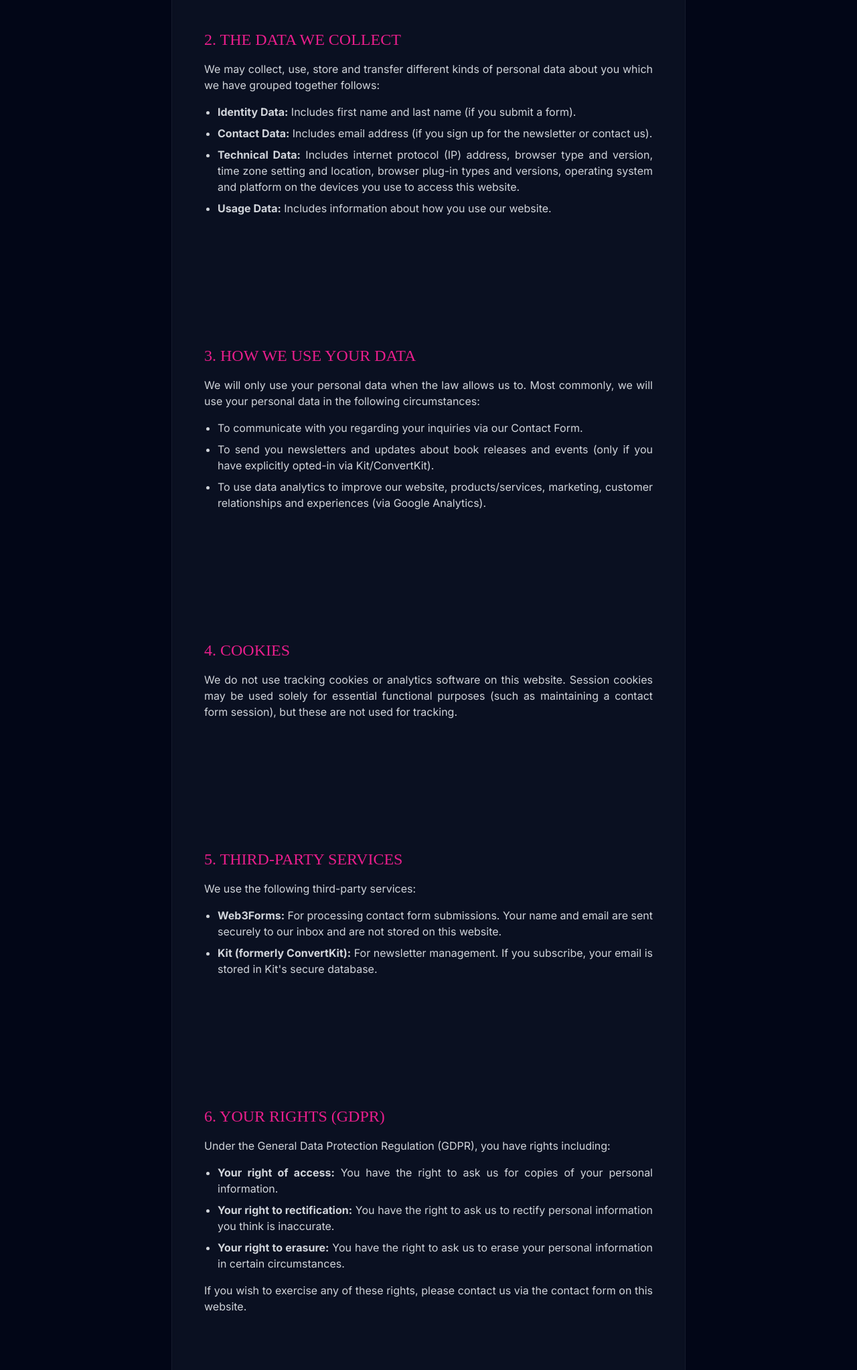
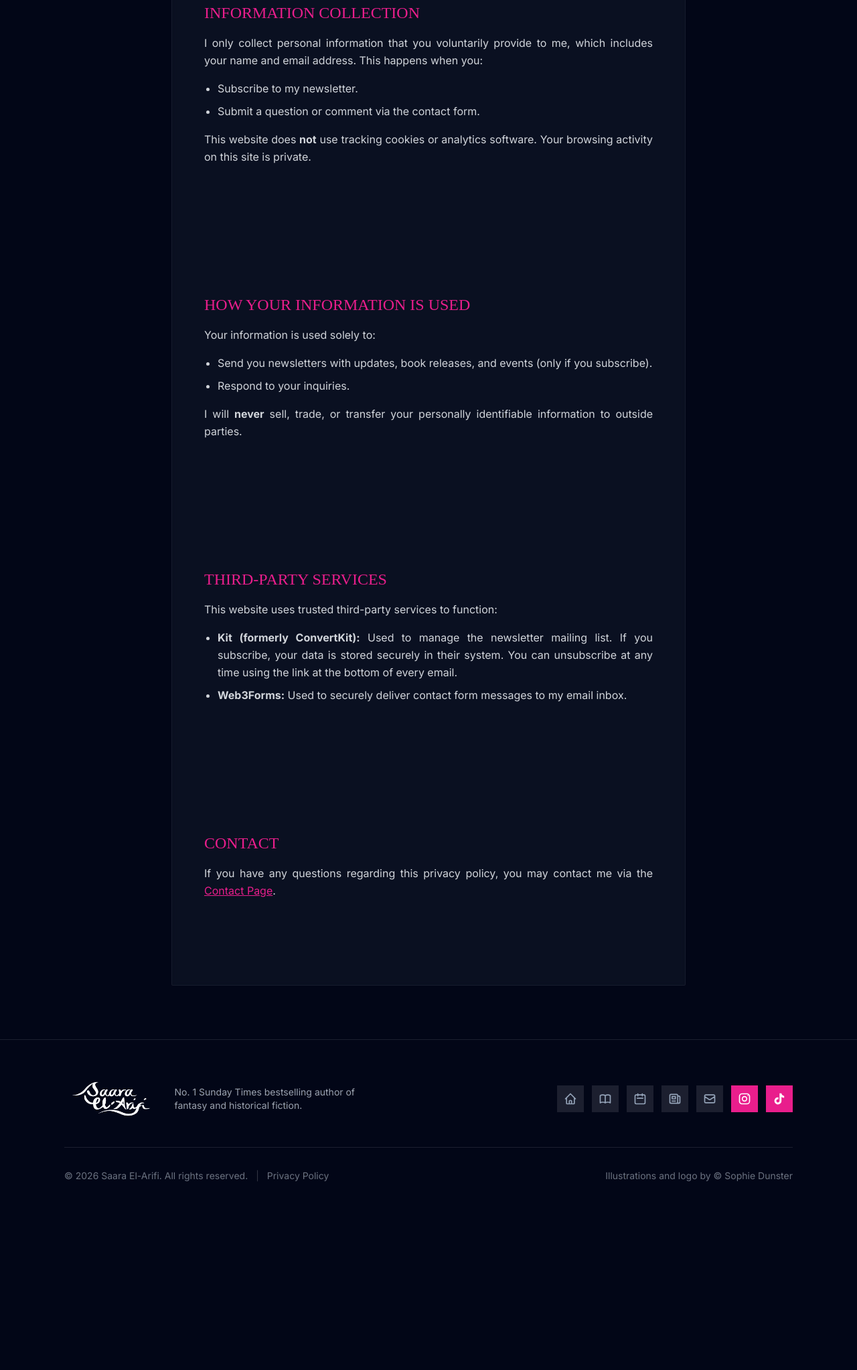
Before and after one commit to jimdynasty/SEAweb, a plain HTML site: page privacy.html in a window 1280 px wide. Shown: the part 699-2745 px from the top of the page at 67% size. After the commit the page ends 2513 px from the top, so only its background shows below. Drawn offline with nearby package versions, Linux system fonts and the light colour scheme; a web font is replaced by a local one.

Commit message:
Docs: Simplify Privacy Policy and update footer

```diff
--- a/privacy.html
+++ b/privacy.html
@@ -10,8 +10,6 @@
     <!-- SEO & Analytics -->
     <link rel="canonical" href="https://saaraelarifi.com/privacy.html">
     <link rel="icon" type="image/png" href="assets/images/authorlogo.png">
-
-
 
     <!-- Fonts -->
     <link rel="preconnect" href="https://fonts.googleapis.com">
@@ -67,84 +65,68 @@
 
             <h1 class="font-display text-4xl md:text-5xl text-white mb-8 border-b border-accent/30 pb-4">Privacy Policy
             </h1>
-            <p class="text-sm text-gray-500 mb-8">Last Updated: January 16, 2026</p>
+            <p class="text-sm text-gray-500 mb-8">Last Updated: January 17, 2026</p>
 
-            <div class="space-y-8 text-justify">
+            <div class="space-y-8 text-justify leading-relaxed">
 
                 <section>
-                    <h2 class="font-display text-2xl text-accent mb-4">1. Introduction</h2>
-                    <p>Welcome to the official website of Saara El-Arifi (saaraelarifi.com). We respect your privacy and
-                        are committed to protecting your personal data. This privacy policy will inform you as to how we
-                        look after your personal data when you visit our website and tell you about your privacy rights
-                        and how the law protects you.</p>
+                    <p>
+                        I respect your privacy and am committed to protecting it. This website is owned and operated by
+                        Saara El-Arifi. The purpose of this privacy policy is to inform you about what information may
+                        be collected when you visit the site and how that information is used.
+                    </p>
                 </section>
 
                 <section>
-                    <h2 class="font-display text-2xl text-accent mb-4">2. The Data We Collect</h2>
-                    <p class="mb-4">We may collect, use, store and transfer different kinds of personal data about you
-                        which we have grouped together follows:</p>
+                    <h2 class="font-display text-2xl text-accent mb-4">Information Collection</h2>
+                    <p class="mb-4">
+                        I only collect personal information that you voluntarily provide to me, which includes your name
+                        and email address. This happens when you:
+                    </p>
                     <ul class="list-disc pl-5 space-y-2">
-                        <li><strong>Identity Data:</strong> Includes first name and last name (if you submit a form).
-                        </li>
-                        <li><strong>Contact Data:</strong> Includes email address (if you sign up for the newsletter or
-                            contact us).</li>
-                        <li><strong>Technical Data:</strong> Includes internet protocol (IP) address, browser type and
-                            version, time zone setting and location, browser plug-in types and versions, operating
-                            system and platform on the devices you use to access this website.</li>
-                        <li><strong>Usage Data:</strong> Includes information about how you use our website.</li>
+                        <li>Subscribe to my newsletter.</li>
+                        <li>Submit a question or comment via the contact form.</li>
+                    </ul>
+                    <p class="mt-4">
+                        This website does <strong>not</strong> use tracking cookies or analytics software. Your browsing
+                        activity on this site is private.
+                    </p>
+                </section>
+
+                <section>
+                    <h2 class="font-display text-2xl text-accent mb-4">How Your Information is Used</h2>
+                    <p>
+                        Your information is used solely to:
+                    </p>
+                    <ul class="list-disc pl-5 space-y-2 mt-4">
+                        <li>Send you newsletters with updates, book releases, and events (only if you subscribe).</li>
+                        <li>Respond to your inquiries.</li>
+                    </ul>
+                    <p class="mt-4">
+                        I will <strong>never</strong> sell, trade, or transfer your personally identifiable information
+                        to outside parties.
+                    </p>
+                </section>
+
+                <section>
+                    <h2 class="font-display text-2xl text-accent mb-4">Third-Party Services</h2>
+                    <p>
+                        This website uses trusted third-party services to function:
+                    </p>
+                    <ul class="list-disc pl-5 space-y-2 mt-4">
+                        <li><strong>Kit (formerly ConvertKit):</strong> Used to manage the newsletter mailing list. If
+                            you subscribe, your data is stored securely in their system. You can unsubscribe at any time
+                            using the link at the bottom of every email.</li>
+                        <li><strong>Web3Forms:</strong> Used to securely deliver contact form messages to my email
+                            inbox.</li>
                     </ul>
                 </section>
 
                 <section>
-                    <h2 class="font-display text-2xl text-accent mb-4">3. How We Use Your Data</h2>
-                    <p>We will only use your personal data when the law allows us to. Most commonly, we will use your
-                        personal data in the following circumstances:</p>
-                    <ul class="list-disc pl-5 space-y-2 mt-4">
-                        <li>To communicate with you regarding your inquiries via our Contact Form.</li>
-                        <li>To send you newsletters and updates about book releases and events (only if you have
-                            explicitly opted-in via Kit/ConvertKit).</li>
-                        <li>To use data analytics to improve our website, products/services, marketing, customer
-                            relationships and experiences (via Google Analytics).</li>
-                    </ul>
-                </section>
-
-                <section>
-                    <h2 class="font-display text-2xl text-accent mb-4">4. Cookies</h2>
-                    <p>We do not use tracking cookies or analytics software on this website. Session cookies may be used
-                        solely for essential functional purposes (such as maintaining a contact form session), but these
-                        are not used for tracking.</p>
-                </section>
-
-                <section>
-                    <h2 class="font-display text-2xl text-accent mb-4">5. Third-Party Services</h2>
-                    <p>We use the following third-party services:</p>
-                    <ul class="list-disc pl-5 space-y-2 mt-4">
-                        <li><strong>Web3Forms:</strong> For processing contact form submissions. Your name and email are
-                            sent securely to our inbox and are not stored on this website.</li>
-                        <li><strong>Kit (formerly ConvertKit):</strong> For newsletter management. If you subscribe,
-                            your email is stored in Kit's secure database.</li>
-                    </ul>
-                </section>
-
-                <section>
-                    <h2 class="font-display text-2xl text-accent mb-4">6. Your Rights (GDPR)</h2>
-                    <p>Under the General Data Protection Regulation (GDPR), you have rights including:</p>
-                    <ul class="list-disc pl-5 space-y-2 mt-4">
-                        <li><strong>Your right of access:</strong> You have the right to ask us for copies of your
-                            personal information.</li>
-                        <li><strong>Your right to rectification:</strong> You have the right to ask us to rectify
-                            personal information you think is inaccurate.</li>
-                        <li><strong>Your right to erasure:</strong> You have the right to ask us to erase your personal
-                            information in certain circumstances.</li>
-                    </ul>
-                    <p class="mt-4">If you wish to exercise any of these rights, please contact us via the contact form
-                        on this website.</p>
-                </section>
-
-                <section>
-                    <h2 class="font-display text-2xl text-accent mb-4">7. Contact Details</h2>
-                    <p>If you have any questions about this privacy policy or our privacy practices, please contact us
-                        via the <a href="contact.html" class="text-accent hover:text-white underline">Contact Page</a>.
+                    <h2 class="font-display text-2xl text-accent mb-4">Contact</h2>
+                    <p>
+                        If you have any questions regarding this privacy policy, you may contact me via the <a
+                            href="contact.html" class="text-accent hover:text-white underline">Contact Page</a>.
                     </p>
                 </section>
 
@@ -153,47 +135,82 @@
     </main>
 
     <!-- Footer -->
-    <footer class="bg-[#0b1120] py-12 md:py-16 border-t border-white/5 relative z-20">
-        <div class="max-w-7xl mx-auto px-6 md:px-12">
-            <div class="flex flex-col md:flex-row justify-between items-center md:items-start gap-8 md:gap-12">
-                <!-- Brand -->
-                <div class="text-center md:text-left">
-                    <img src="assets/images/authorlogo.png" alt="Saara El-Arifi Logo"
-                        class="h-16 w-auto mx-auto md:mx-0 mb-4 opacity-80">
-                    <p class="text-gray-500 text-sm max-w-xs mx-auto md:mx-0">
-                        Weaving dark fantasy tales of magic, rebellion, and destiny.
-                    </p>
+    <footer class="py-8 md:py-12">
+        <div class="max-w-7xl mx-auto px-6 md:px-16 lg:px-24">
+            <div class="flex flex-col md:flex-row items-center justify-between gap-8 mb-8">
+                <!-- Left: Logo & Text -->
+                <div class="flex flex-col md:flex-row items-center gap-6 text-center md:text-left">
+                    <a href="index.html">
+                        <img src="assets/images/authorlogo.png" alt="Saara El-Arifi"
+                            class="h-16 lg:h-20 logo-white hover:opacity-80 transition">
+                    </a>
+                    <p class="text-gray-400 text-sm max-w-xs">No. 1 Sunday Times bestselling author of fantasy and
+                        historical
+                        fiction.</p>
                 </div>
 
-                <!-- Quick Links -->
-                <div class="flex gap-8 md:gap-16 text-sm tracking-widest uppercase text-gray-400">
-                    <div class="flex flex-col gap-3">
-                        <a href="index.html" class="hover:text-accent transition-colors">Home</a>
-                        <a href="books.html" class="hover:text-accent transition-colors">Books</a>
-                        <a href="events.html" class="hover:text-accent transition-colors">Events</a>
-                        <a href="news.html" class="hover:text-accent transition-colors">News</a>
-                    </div>
-                    <div class="flex flex-col gap-3">
-                        <a href="contact.html" class="hover:text-accent transition-colors">Contact</a>
-                        <a href="privacy.html" class="text-accent transition-colors">Privacy</a>
-                    </div>
+                <!-- Right: Icons (Quick Links + Social) -->
+                <div class="flex flex-wrap justify-center items-center gap-3">
+                    <!-- Quick Links -->
+                    <a href="index.html" aria-label="Home" class="social-icon">
+                        <svg xmlns="http://www.w3.org/2000/svg" class="w-5 h-5" fill="none" viewBox="0 0 24 24"
+                            stroke="currentColor">
+                            <path stroke-linecap="round" stroke-linejoin="round" stroke-width="2"
+                                d="M3 12l2-2m0 0l7-7 7 7M5 10v10a1 1 0 001 1h3m10-11l2 2m-2-2v10a1 1 0 01-1 1h-3m-6 0a1 1 0 001-1v-4a1 1 0 011-1h2a1 1 0 011 1v4a1 1 0 001 1m-6 0h6" />
+                        </svg>
+                    </a>
+                    <a href="books.html" aria-label="Books" class="social-icon">
+                        <svg xmlns="http://www.w3.org/2000/svg" class="w-5 h-5" fill="none" viewBox="0 0 24 24"
+                            stroke="currentColor">
+                            <path stroke-linecap="round" stroke-linejoin="round" stroke-width="2"
+                                d="M12 6.253v13m0-13C10.832 5.477 9.246 5 7.5 5S4.168 5.477 3 6.253v13C4.168 18.477 5.754 18 7.5 18s3.332.477 4.5 1.253m0-13C13.168 5.477 14.754 5 16.5 5c1.747 0 3.332.477 4.5 1.253v13C19.832 18.477 18.247 18 16.5 18c-1.746 0-3.332.477-4.5 1.253" />
+                        </svg>
+                    </a>
+                    <a href="events.html" aria-label="Events" class="social-icon">
+                        <svg xmlns="http://www.w3.org/2000/svg" class="w-5 h-5" fill="none" viewBox="0 0 24 24"
+                            stroke="currentColor">
+                            <path stroke-linecap="round" stroke-linejoin="round" stroke-width="2"
+                                d="M8 7V3m8 4V3m-9 8h10M5 21h14a2 2 0 002-2V7a2 2 0 00-2-2H5a2 2 0 00-2 2v12a2 2 0 002 2z" />
+                        </svg>
+                    </a>
+                    <a href="news.html" aria-label="News" class="social-icon">
+                        <svg xmlns="http://www.w3.org/2000/svg" class="w-5 h-5" fill="none" viewBox="0 0 24 24"
+                            stroke="currentColor">
+                            <path stroke-linecap="round" stroke-linejoin="round" stroke-width="2"
+                                d="M19 20H5a2 2 0 01-2-2V6a2 2 0 012-2h10a2 2 0 012 2v1m2 13a2 2 0 01-2-2V7m2 13a2 2 0 002-2V9a2 2 0 00-2-2h-2m-4-3H9M7 16h6M7 8h6v4H7V8z" />
+                        </svg>
+                    </a>
+                    <a href="contact.html" aria-label="Contact" class="social-icon">
+                        <svg xmlns="http://www.w3.org/2000/svg" class="w-5 h-5" fill="none" viewBox="0 0 24 24"
+                            stroke="currentColor">
+                            <path stroke-linecap="round" stroke-linejoin="round" stroke-width="2"
+                                d="M3 8l7.89 5.26a2 2 0 002.22 0L21 8M5 19h14a2 2 0 002-2V7a2 2 0 00-2-2H5a2 2 0 00-2 2v10a2 2 0 002 2z" />
+                        </svg>
+                    </a>
+
+                    <!-- Social Links (Inverse Style) -->
+                    <a href="https://instagram.com/saaraelarifi" target="_blank" class="social-icon social-icon-inverse"
+                        aria-label="Instagram">
+                        <svg class="w-5 h-5" fill="currentColor" viewBox="0 0 24 24">
+                            <path
+                                d="M7.8,2H16.2C19.4,2 22,4.6 22,7.8V16.2A5.8,5.8 0 0,1 16.2,22H7.8C4.6,22 2,19.4 2,16.2V7.8A5.8,5.8 0 0,1 7.8,2M7.6,4A3.6,3.6 0 0,0 4,7.6V16.4C4,18.39 5.61,20 7.6,20H16.4A3.6,3.6 0 0,0 20,16.4V7.6C20,5.61 18.39,4 16.4,4H7.6M12,7A5,5 0 0,1 17,12A5,5 0 0,1 12,17A5,5 0 0,1 7,12A5,5 0 0,1 12,7M12,9A3,3 0 0,0 9,12A3,3 0 0,0 12,15A3,3 0 0,0 15,12A3,3 0 0,0 12,9M18,5A1,1 0 0,1 19,6A1,1 0 0,1 18,7A1,1 0 0,1 17,6A1,1 0 0,1 18,5Z" />
+                        </svg>
+                    </a>
+                    <a href="https://tiktok.com/@saaraelarifi" target="_blank" class="social-icon social-icon-inverse"
+                        aria-label="TikTok">
+                        <svg class="w-5 h-5" fill="currentColor" viewBox="0 0 24 24">
+                            <path
+                                d="M19.59 6.69a4.83 4.83 0 01-3.77-4.25V2h-3.45v13.67a2.89 2.89 0 01-5.2 1.74 2.89 2.89 0 012.31-4.64 2.93 2.93 0 01.88.13V9.4a6.84 6.84 0 00-1-.05A6.33 6.33 0 005 20.1a6.34 6.34 0 0010.86-4.43v-7a8.16 8.16 0 004.77 1.52v-3.4a4.85 4.85 0 01-1-.1z" />
+                        </svg>
+                    </a>
                 </div>
             </div>
 
-            <!-- Copyright -->
-            <div
-                class="mt-12 pt-8 border-t border-white/5 text-center md:text-left flex flex-col md:flex-row justify-between items-center text-xs text-gray-600 uppercase tracking-wider">
-                <p>&copy; 2026 Saara El-Arifi. All Rights Reserved. <span class="mx-2 text-white/20">|</span> <a
-                        href="privacy.html" class="hover:text-accent transition-colors">Privacy Policy</a></p>
-                <div class="mt-4 md:mt-0 flex gap-6">
-                    <!-- Socials -->
-                    <a href="https://instagram.com/saaraelarifi" target="_blank"
-                        class="hover:text-accent transition-colors"><span class="sr-only">Instagram</span>IG</a>
-                    <a href="https://twitter.com/saaraelarifi" target="_blank"
-                        class="hover:text-accent transition-colors"><span class="sr-only">Twitter</span>TW</a>
-                    <a href="https://tiktok.com/@saaraelarifi" target="_blank"
-                        class="hover:text-accent transition-colors"><span class="sr-only">TikTok</span>TT</a>
-                </div>
+            <div class="border-t border-white/10 pt-8 flex flex-col md:flex-row justify-between items-center gap-4">
+                <p class="text-gray-500 text-sm">&copy; 2026 Saara El-Arifi. All rights reserved. <span
+                        class="mx-2 text-white/20">|</span> <a href="privacy.html"
+                        class="hover:text-accent transition-colors">Privacy Policy</a></p>
+                <p class="text-gray-500 text-sm">Illustrations and logo by © Sophie Dunster</p>
             </div>
         </div>
     </footer>
```
